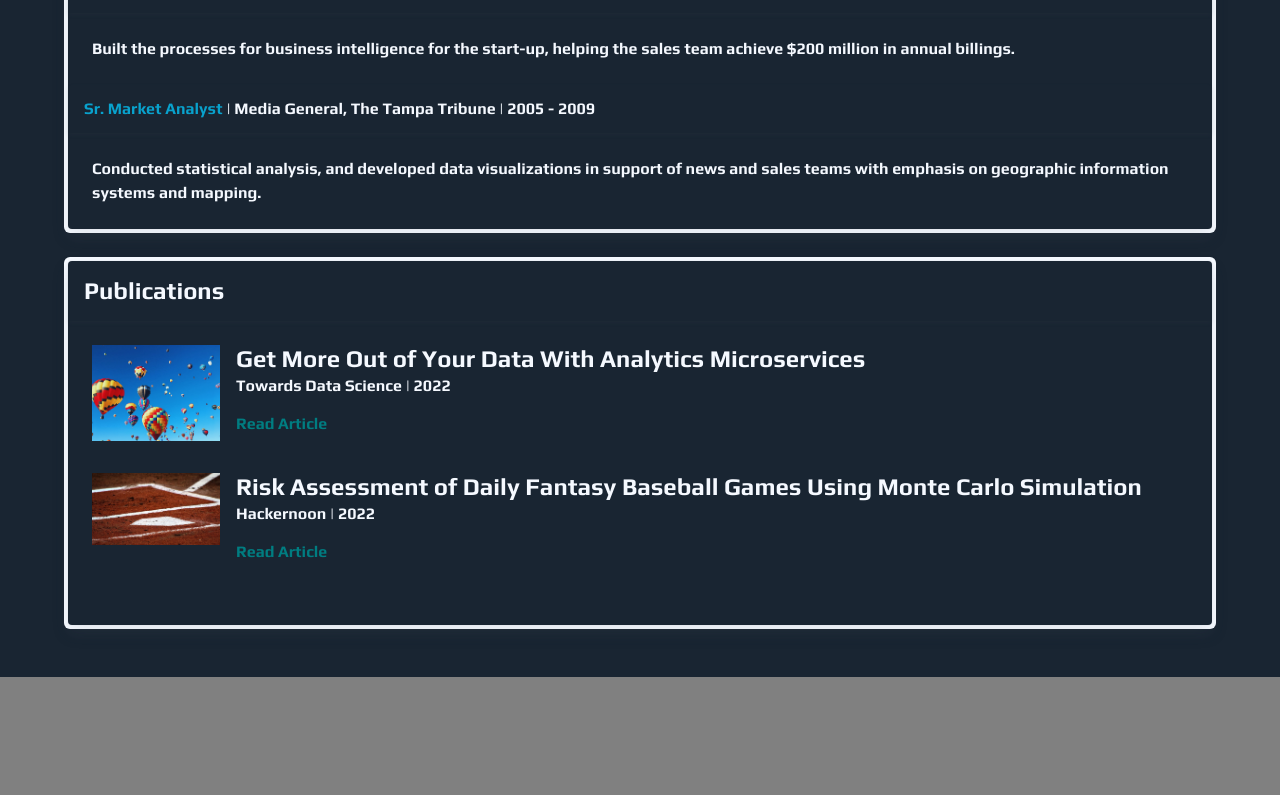
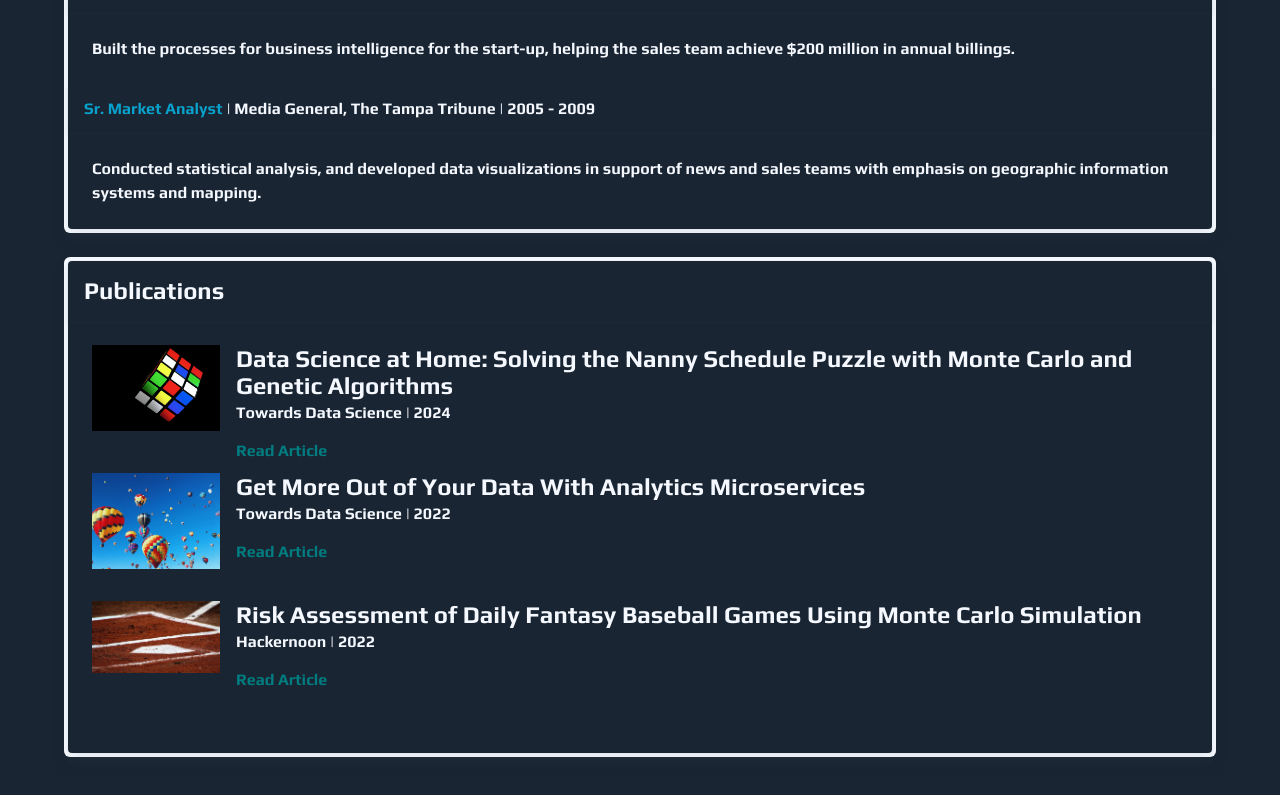
Before and after one commit to agentdanger/courtney-perigo-dotcom, a Vue app in the folder courtney-perigo-dotcom/: page /cv in a window 1280 px wide. Shown: the part 1995-2790 px from the top of the page. Before the commit the page ends 2672 px from the top, so only its background shows below. Built offline with nearby package versions, Linux system fonts and the light colour scheme; what vue3-apexcharts would draw is missing.

Commit message:
adding new link

```diff
--- a/courtney-perigo-dotcom/src/views/Cv.vue
+++ b/courtney-perigo-dotcom/src/views/Cv.vue
@@ -306,6 +306,14 @@ export default {
             ],
             resume_publications: [
                 {
+                    title: 'Data Science at Home: Solving the Nanny Schedule Puzzle with Monte Carlo and Genetic Algorithms',
+                    publication: 'Towards Data Science',
+                    date: '2024',
+                    link: 'https://courtney-perigo.medium.com/data-science-at-home-solving-the-nanny-schedule-puzzle-with-monte-carlo-and-genetic-algorithms-eb4b63ada9fe',
+                    image: '../assets/rubiks_cube_unsplash.jpg',
+                    image_alt: 'A Rubik’s cube on a black background., Credit to Nick Fewings @ Unsplash'
+                },
+                {
                     title: 'Get More Out of Your Data With Analytics Microservices',
                     publication: 'Towards Data Science',
                     date: '2022',
```
Also changed, not shown: courtney-perigo-dotcom/public/assets/rubiks_cube_unsplash.jpg (added).
